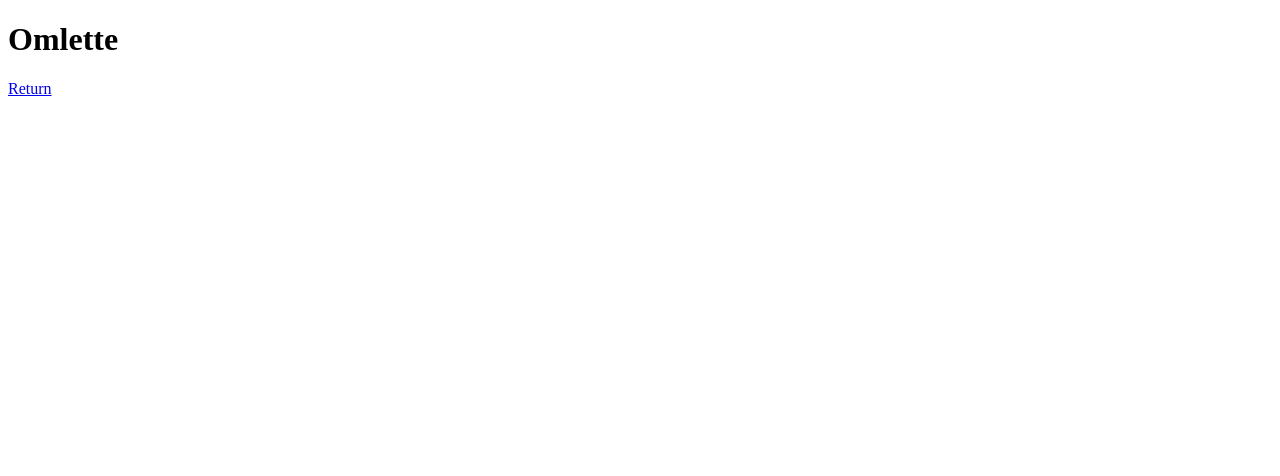
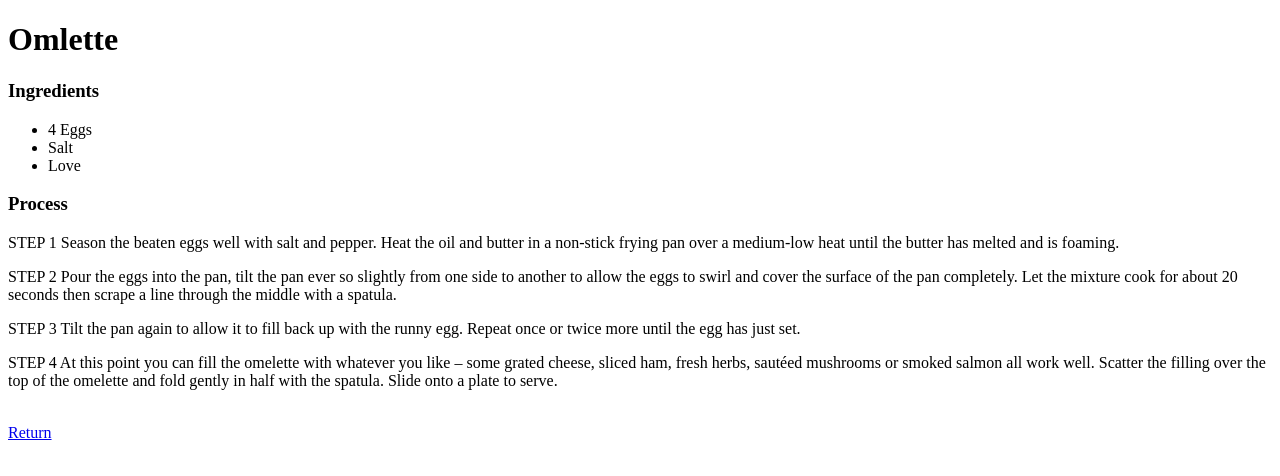
Before and after one commit to StefanBia/odin-recipes, a plain HTML site: page recipes/omlette.html in a window 1280 px wide. Drawn offline with Linux system fonts and the light colour scheme.

Commit message:
Add recipes in pages

```diff
--- a/recipes/omlette.html
+++ b/recipes/omlette.html
@@ -7,6 +7,26 @@
 </head>
 <body>
     <h1>Omlette</h1>
+
+    <h3>Ingredients</h3>
+    <ul>
+        <li>4 Eggs</li>
+        <li>Salt</li>
+        <li>Love</li>
+    </ul>
+    <h3>Process</h3>
+    <p>STEP 1
+        Season the beaten eggs well with salt and pepper. Heat the oil and butter in a non-stick frying pan over a medium-low heat until the butter has melted and is foaming.</p><p>
+
+        STEP 2
+        Pour the eggs into the pan, tilt the pan ever so slightly from one side to another to allow the eggs to swirl and cover the surface of the pan completely. Let the mixture cook for about 20 seconds then scrape a line through the middle with a spatula.
+        </p><p>
+        STEP 3
+        Tilt the pan again to allow it to fill back up with the runny egg. Repeat once or twice more until the egg has just set.
+        </p><p>
+        STEP 4
+        At this point you can fill the omelette with whatever you like – some grated cheese, sliced ham, fresh herbs, sautéed mushrooms or smoked salmon all work well. Scatter the filling over the top of the omelette and fold gently in half with the spatula. Slide onto a plate to serve.</p>
+        <br>
     <a href="../index.html">Return</a>
 </body>
 </html>
```
Also changed, not shown: recipes/envelope-soup.html (+7 -0 lines).
